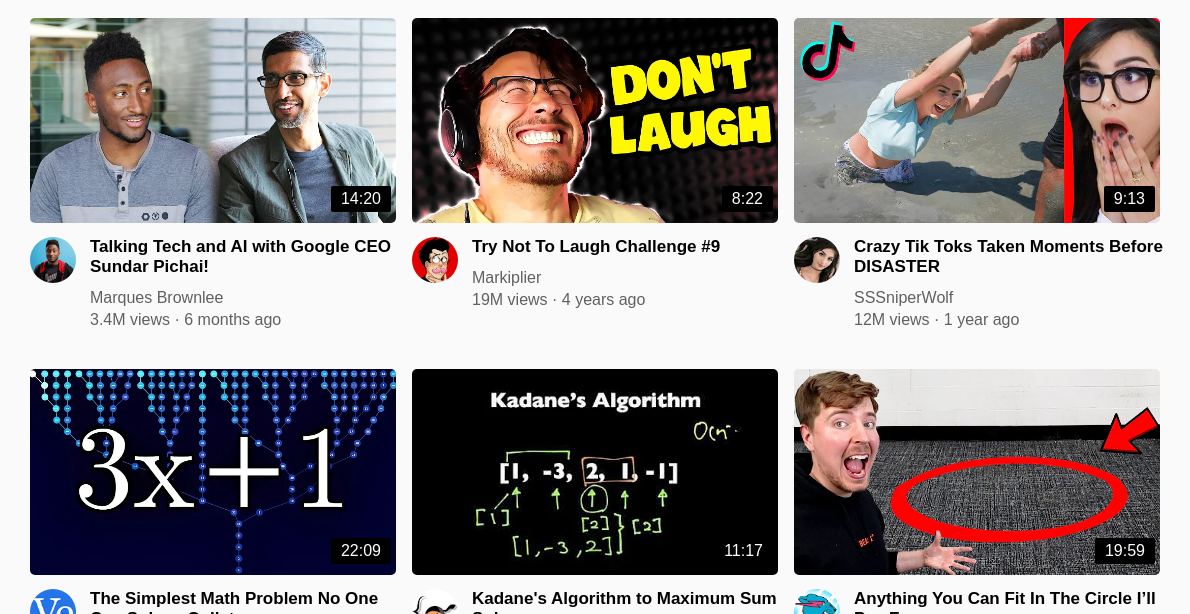
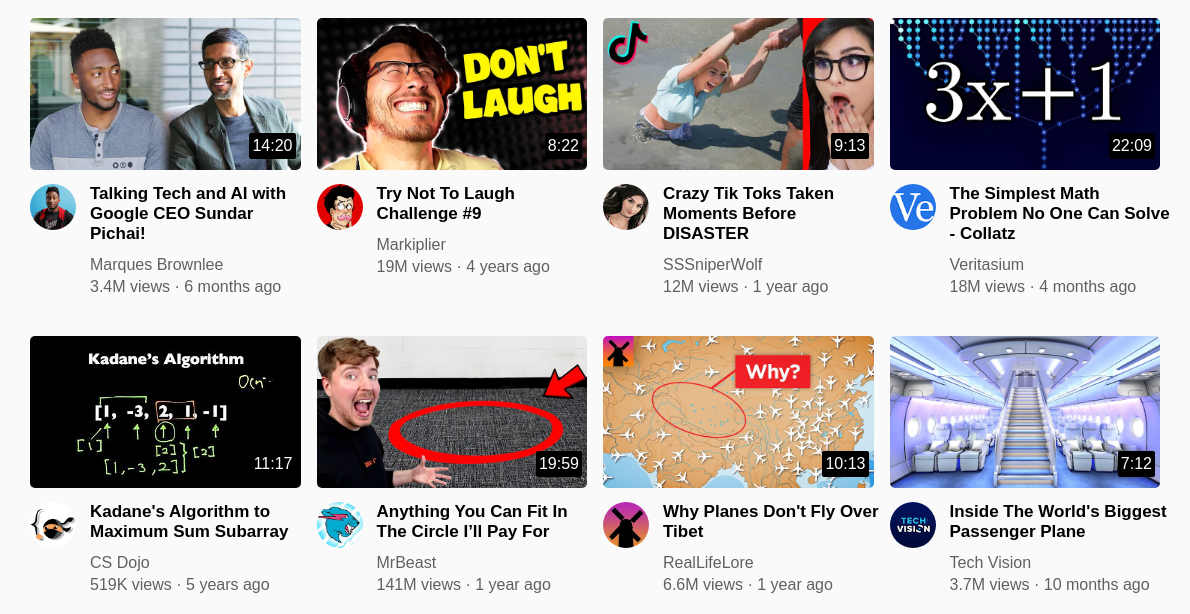
Before and after one commit to Maheswar-reddy-K/YouTube-website, a plain HTML site: page index.html in a window 1280 px wide. Shown: the part 82-696 px from the top of the page, 90-1280 px from the left. Drawn offline with Linux system fonts and the light colour scheme.

Commit message:
Update video.css
updated padding in video-time top, right, bottom, left and changed width min to max for video-grid.

```diff
--- a/styles/video.css
+++ b/styles/video.css
@@ -73,7 +73,7 @@
   }
 }
 
-@media (min-width: 1471px){
+@media (max-width: 1471px){
   .video-grid{
     grid-template-columns: 1fr 1fr 1fr 1fr;
   }
@@ -87,6 +87,6 @@
   right: 5px;
   font-size: 16px;
   font-weight: 500;
-  padding: 4px 10px;
+  padding: 4px 3px 4px 3px;
   border-radius: 2px;
 }
```
